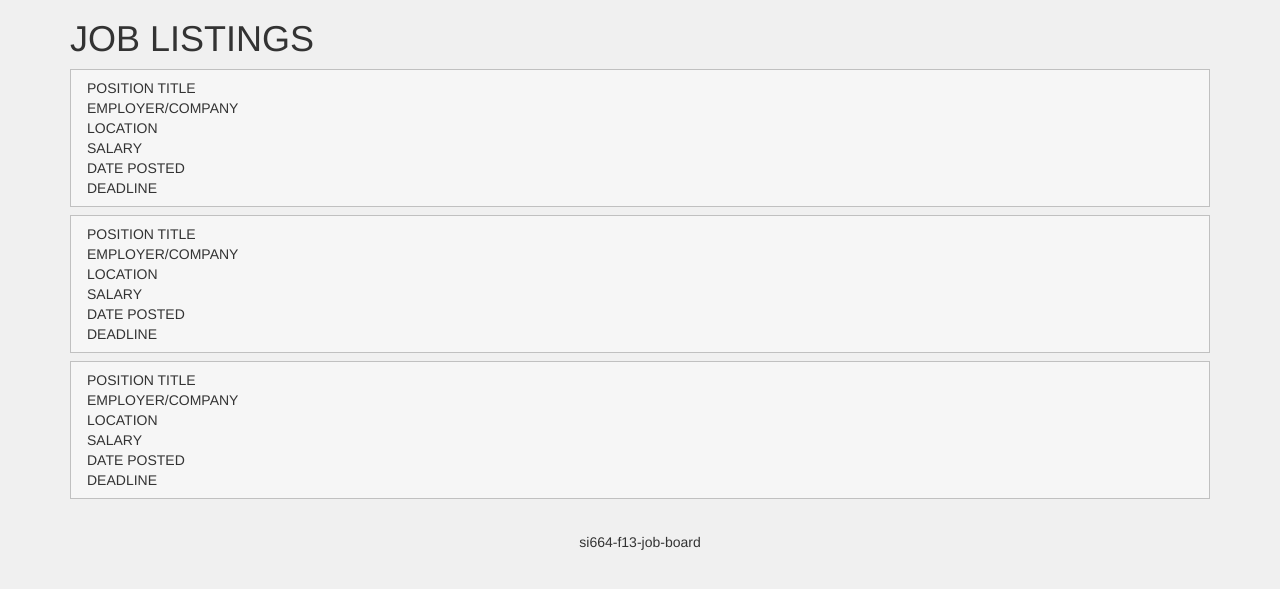
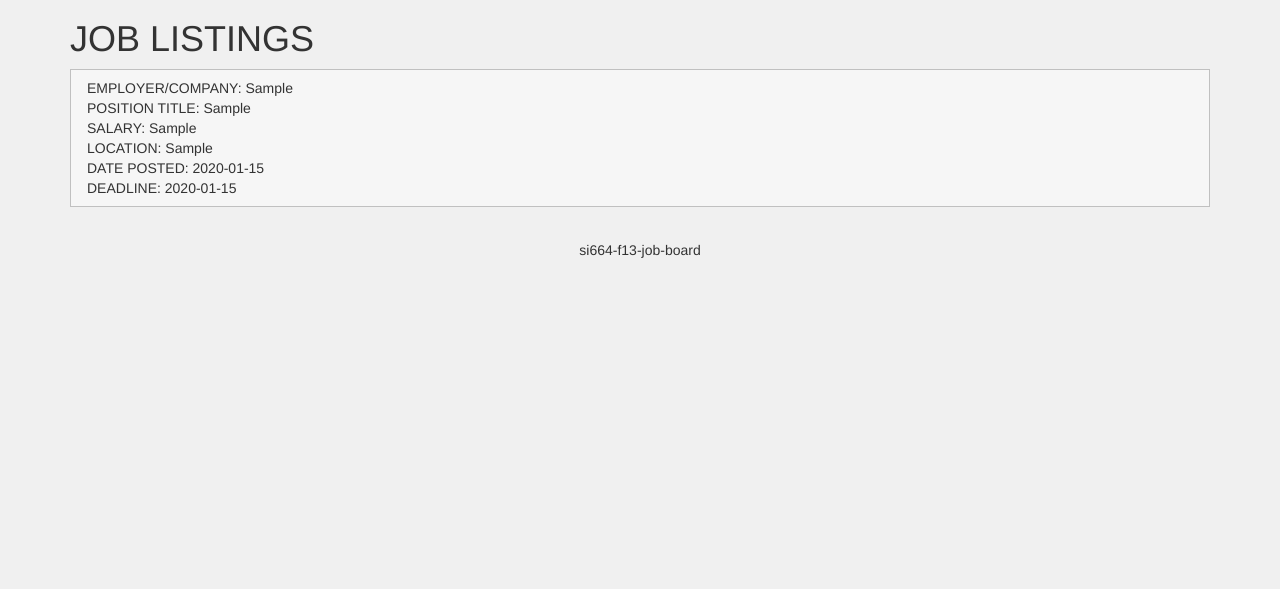
Before and after one commit to si664-f13-job-board/job-board, a PHP site: page / in a window 1280 px wide. Shown: the part 51-640 px from the top of the page. Run offline with PHP 8.4, Linux system fonts and the light colour scheme; tables that the repository leaves empty hold one stand-in row (values such as "Sample post"); some libraries are stand-ins or nearby versions.

Commit message:
sql update & index fetching from db
added position & salary field in setup.sql
desc VARCHAR -> descr VARCHAR(4096)

db.php for SQL access
index.php now fetches the info from db

```diff
--- /dev/null
+++ b/db.php
@@ -0,0 +1,14 @@
+<?php
+try{
+	// change host, port, username, & password when deploy.
+	$pdo = new PDO('mysql:host=localhost;port=8888;dbname=jobboard', 'root', 'root');
+	$pdo -> setAttribute(PDO::ATTR_ERRMODE, PDO::ERRMODE_EXCEPTION);
+} catch (Exception $ex){
+	die($ex -> getMessage());
+}
+	// var_dump($pdo);
+$db = mysql_connect("localhost","root", "root")
+   or die('Fail message');
+mysql_select_db("jobboard") or die("Fail message");
+
+?>
--- a/index.php
+++ b/index.php
@@ -5,36 +5,31 @@
         header( 'Location: index.php' ) ;
         return;
     }
+    require_once "db.php";
 ?>
 
 <?php include "header.php" ?>
 
 <div class="container">
 	<h1>JOB LISTINGS</h1>
-	<div class="job_listing">
-		POSITION TITLE <br />
-		EMPLOYER/COMPANY <br />
-		LOCATION <br />
-		SALARY <br />
-		DATE POSTED <br />
-		DEADLINE <br />
-	</div>
-	<div class="job_listing">
-		POSITION TITLE <br />
-		EMPLOYER/COMPANY <br />
-		LOCATION <br />
-		SALARY <br />
-		DATE POSTED <br />
-		DEADLINE <br />
-	</div>
-	<div class="job_listing">
-		POSITION TITLE <br />
-		EMPLOYER/COMPANY <br />
-		LOCATION <br />
-		SALARY <br />
-		DATE POSTED <br />
-		DEADLINE <br />
-	</div>
+	<?php
+	    $listing_result = mysql_query("SELECT employer_id, position, salary, location, link, descr, date, end_date FROM listing");
+	    // $listing_result = $pod->query("SELECT employer_id, date, end_date, location, link, descr FROM listing");
+
+	    while($row = mysql_fetch_row($listing_result)){
+	    	// var_dump($row);
+	    	$employer_result = mysql_query("SELECT `organization` FROM `employer` WHERE $row[0]");
+	    	echo '<div class="job_listing">';
+			echo 'EMPLOYER/COMPANY: '.htmlentities(mysql_fetch_array($employer_result)[0]).'</br>';
+			echo 'POSITION TITLE: '.htmlentities($row[1]).'</br>';
+			echo 'SALARY: '.htmlentities($row[2]).'</br>';
+			echo 'LOCATION: '.htmlentities($row[3]).'</br>';
+			echo 'DATE POSTED: '.htmlentities($row[6]).'</br>';
+			echo 'DEADLINE: '.htmlentities($row[7]).'</br>';
+			echo '</div>';
+
+	    }
+	?>
 	<div class="footer">
 		si664-f13-job-board
 	</div>
--- a/setup.sql
+++ b/setup.sql
@@ -9,13 +9,16 @@ CREATE TABLE employer (
 	PRIMARY KEY (id)
  ) ENGINE = InnoDB DEFAULT CHARSET=utf8;
 
+-- added position and salary field
 CREATE TABLE listing (
 	id MEDIUMINT NOT NULL AUTO_INCREMENT,
 	employer_id MEDIUMINT,
+	position VARCHAR(255),
+	salary VARCHAR(255),
 	date DATE,
 	end_date DATE,
 	location VARCHAR(255),
 	link VARCHAR(255),
-	desc VARCHAR,
+	descr VARCHAR(4096),
 	PRIMARY KEY (id)
  ) ENGINE = InnoDB DEFAULT CHARSET=utf8;
```
